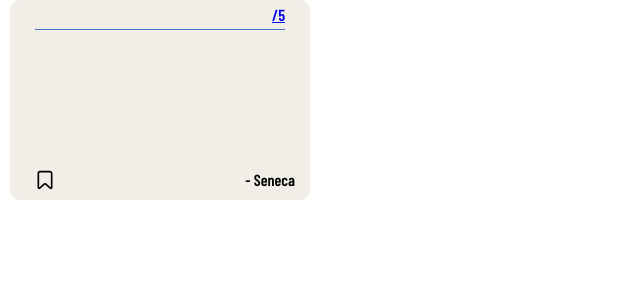
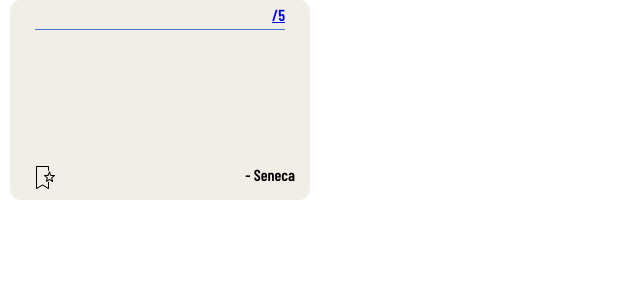
Before and after one commit to aleema95/notes-app-js, a React (Vite) app in the folder client/: page /test in a window 1280 px wide. Shown: the top 300 px of the page, without its empty margins (0-640 px from the left). Built offline with nearby package versions, Linux system fonts and the light colour scheme; a web font is replaced by a local one.

Commit message:
add favourite icon to noteCard

```diff
--- a/client/src/assets/svg/FavouriteIcon.jsx
+++ b/client/src/assets/svg/FavouriteIcon.jsx
@@ -1,20 +1,9 @@
 import * as React from "react"
 
 const FavouriteIcon = (props) => (
-    <svg
-      style={{marginLeft: 25}}
-      viewBox="0 0 512 512"
-      width={20}
-      height={20}
-      fill="none"
-      xmlns="http://www.w3.org/2000/svg"
-      {...props}
-    >
-      <path
-        d="M106.813 490.7a42.972 42.972 0 0 1-17.776-3.891A42.202 42.202 0 0 1 64 447.958V85.333a64.07 64.07 0 0 1 64-64h256a64.069 64.069 0 0 1 64 64v362.625a42.67 42.67 0 0 1-25.034 38.853 42.662 42.662 0 0 1-45.726-6.738L256 373.99 134.76 480.073a42.3 42.3 0 0 1-27.947 10.627ZM256 331.359a42.591 42.591 0 0 1 28.1 10.521l121.233 106.078.141.109-.141-362.734A21.354 21.354 0 0 0 384 64H128a21.356 21.356 0 0 0-21.333 21.333v362.625l121.24-106.083A42.553 42.553 0 0 1 256 331.359Z"
-        fill="#000"
-      />
-    </svg>
+  <svg style={{marginLeft: "20px"}} xmlns="http://www.w3.org/2000/svg" viewBox="0 0 50 50" width={25} height={25} {...props}>
+    <path d="M13 2a1 1 0 0 0-1 1v44a.999.999 0 0 0 1.504.863L25 41.158l11.496 6.705a.997.997 0 0 0 1.002.004A.999.999 0 0 0 38 47V33.168l-2 1.28V45.26l-10.496-6.123a.997.997 0 0 0-1.008 0L14 45.26V4h22v9.205l.346-.906.302-.303c.22-.22.701-.63 1.354-.879V3a1 1 0 0 0-1-1H13zm26.063 10.91c-.4 0-.8.3-1 .5l-2.4 6.3-6.7.401c-.4 0-.8.3-.9.7-.1.4 0 .9.4 1.1l5.1 4.2-1.702 6.5c-.1.4.1.9.4 1.1.2.1.4.2.6.2.201 0 .403-.1.602-.2l5.6-3.6 5.6 3.7c.3.3.799.2 1.099 0 .4-.3.5-.7.4-1.1l-1.7-6.5 5.2-4.2c.3-.3.4-.7.3-1.1-.1-.4-.5-.7-.9-.7l-6.7-.4-2.4-6.3c-.1-.3-.5-.6-.9-.6zm0 3.8 1.6 4.5c.2.3.5.6.9.6l4.8.301-3.7 3c-.3.2-.4.6-.3 1l1.2 4.6-4-2.6c-.1-.1-.3-.2-.5-.2-.202 0-.4.1-.6.1l-4 2.6 1.2-4.6c.1-.3 0-.8-.3-1l-3.7-3 4.8-.2c.4-.1.7-.3.9-.7l1.7-4.4z" />
+  </svg>
 )
 
 export default FavouriteIcon
--- /dev/null
+++ b/client/src/assets/svg/FavouriteIconChecked.jsx
@@ -0,0 +1,9 @@
+import * as React from "react"
+
+const FavouriteIconChecked = (props) => (
+  <svg style={{marginLeft: "20px"}} xmlns="http://www.w3.org/2000/svg"viewBox="0 0 50 50" width={25} height={25} {...props}>
+    <path d="M49.963 20.911c-.1-.4-.5-.7-.9-.7l-6.7-.4-2.4-6.3c-.1-.3-.5-.6-.9-.6s-.8.3-1 .5l-.063.164V3a1 1 0 0 0-1-1H13a1 1 0 0 0-1 1v44a.998.998 0 0 0 1.504.864L25 41.158l11.496 6.706a.996.996 0 0 0 1.002.003A.998.998 0 0 0 38 47V30.794l1.063-.683 5.6 3.7c.3.3.8.2 1.1 0 .4-.3.5-.7.4-1.1l-1.7-6.5 5.2-4.2c.3-.3.4-.7.3-1.1zm-7.301 4.2c-.3.2-.4.6-.3 1l1.2 4.6-4-2.6c-.1-.1-.3-.2-.5-.2s-.4.1-.6.1l-5.021 3.725 2.221-5.725c.1-.3 0-.8-.3-1l-4.7-3 5.8-.2c.4-.1.7-.3.9-.7l1.7-4.4 1.6 4.5c.2.3.5.6.9.6l4.8.3-3.7 3z" />
+  </svg>
+)
+
+export default FavouriteIconChecked
--- a/client/src/components/NoteCard/NoteCard.jsx
+++ b/client/src/components/NoteCard/NoteCard.jsx
@@ -1,10 +1,12 @@
-import React from 'react'
+import React, { useState } from 'react'
 import s from './NoteCard.module.scss'
 import { motion } from 'framer-motion'
 import { Link } from 'react-router-dom'
 import FavouriteIcon from '../../assets/svg/FavouriteIcon'
+import FavouriteIconChecked from '../../assets/svg/FavouriteIconChecked'
 
 export default function NoteCard({id, title, body, rating, UserId }) {
+  const [favourite, setfavourite] = useState(false)
   return (
       <motion.div className={s.card_container}>
         <Link to={'/'} className={s.title_link}>
@@ -17,7 +19,7 @@ export default function NoteCard({id, title, body, rating, UserId }) {
           {body}
         </p>
         <div className={s.bottom_container}>
-          <FavouriteIcon />
+          {favourite ? <FavouriteIconChecked /> : <FavouriteIcon />}
           <h4 className={s.note_author}>
             - Seneca
           </h4>
```
Also changed, not shown: client/src/assets/FavouriteChecked.svg (added), client/src/assets/FavouriteIcon.svg (added).
